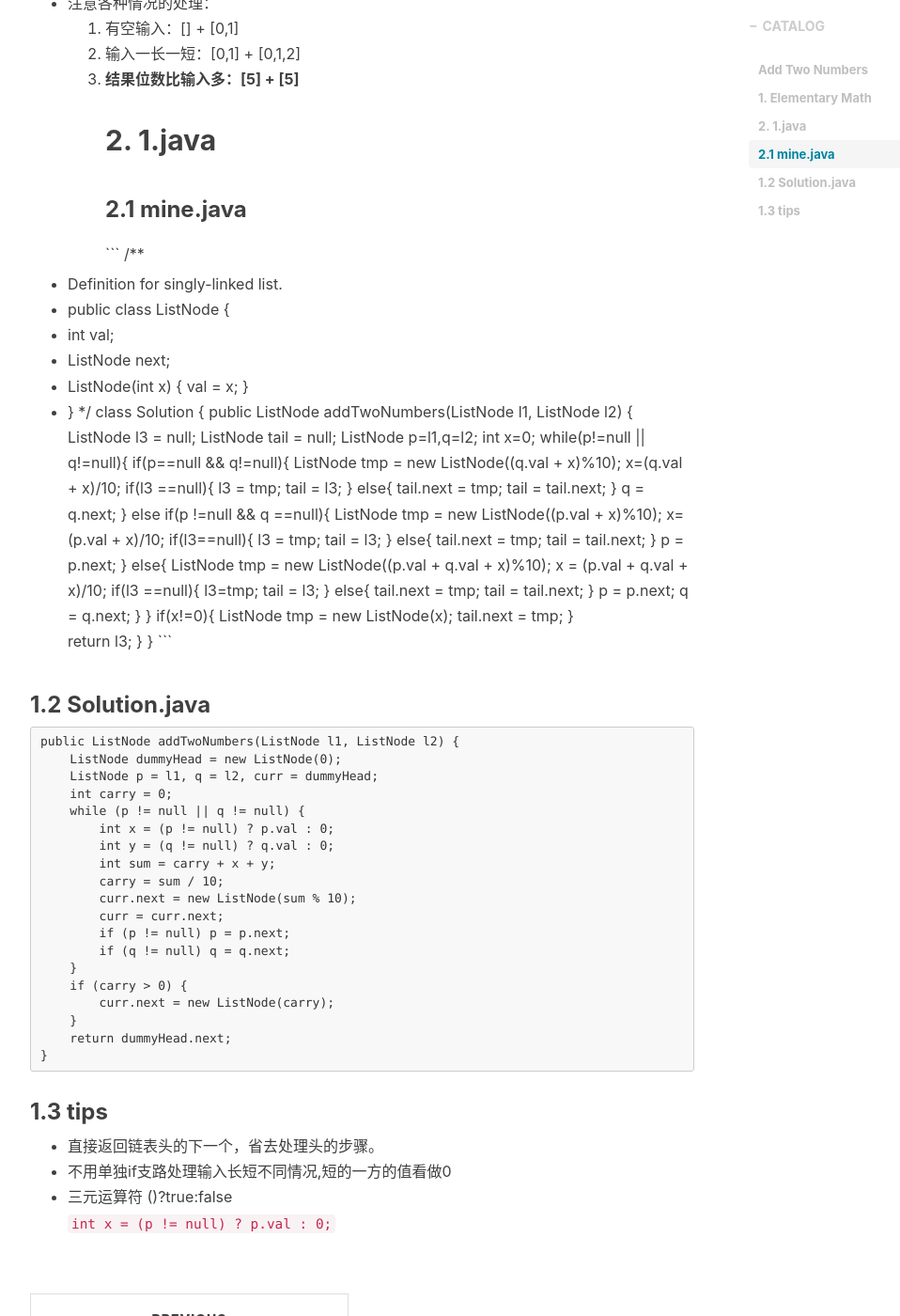
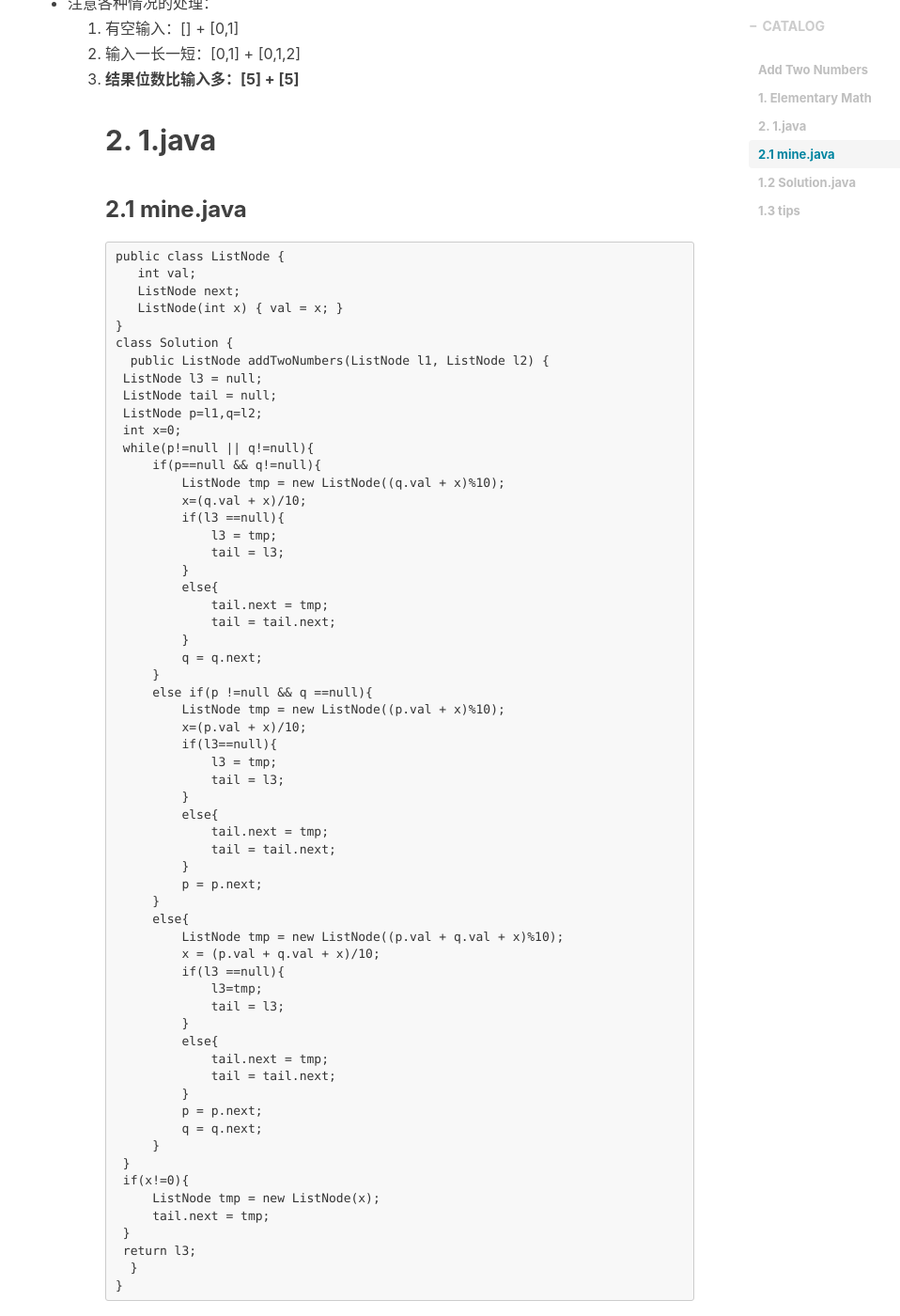
Before and after one commit to btyzkelili/btyzkelili.github.io, a Jekyll site: the page built from _posts/2019-05-05-LeedCode-2.md, in a window 1280 px wide and 1400 px high, scrolled down 1096 px. Shown: the whole window at 94% size, without its empty margins (233-1191 px from the left). Built offline with Jekyll 4.4.1, drawn with Linux system fonts in a browser that asks for light colours; nearby versions of some CDN libraries; comment, search, counter and statistics services are not loaded.

Commit message:
add post Leed-code-2

````diff
--- a/_posts/2019-05-05-LeedCode-2.md
+++ b/_posts/2019-05-05-LeedCode-2.md
@@ -32,14 +32,11 @@ tags:
 ## 2. 1.java
 ### 2.1 mine.java
 ```
-/**
- * Definition for singly-linked list.
- * public class ListNode {
- *     int val;
- *     ListNode next;
- *     ListNode(int x) { val = x; }
- * }
- */
+public class ListNode {
+     int val;
+     ListNode next;
+     ListNode(int x) { val = x; }
+}
 class Solution {
     public ListNode addTwoNumbers(ListNode l1, ListNode l2) {
         ListNode l3 = null;
````
